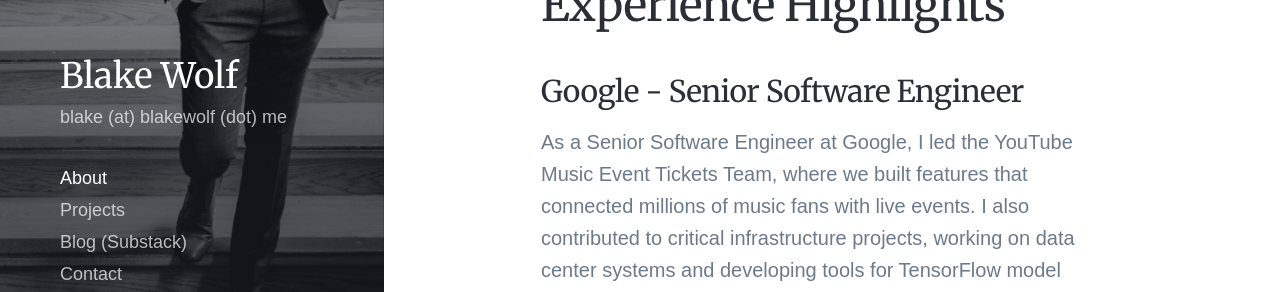
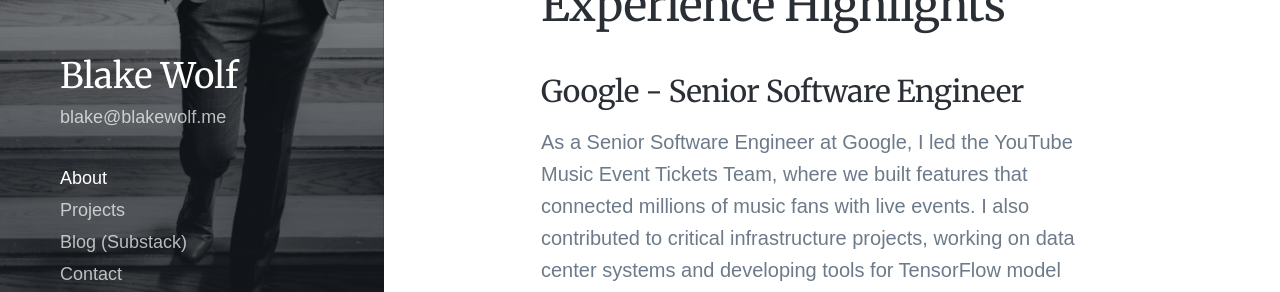
Before and after one commit to cryptid-megalodon/blakewolf.me, a Jekyll site: the page built from index.md, in a window 1280 px wide. Shown: the part 475-767 px from the top of the page. Built offline with Jekyll 4.4.1, drawn with Linux system fonts in a browser that asks for light colours; nearby versions of some CDN libraries; some web fonts are replaced.

Commit message:
Update email

```diff
--- a/_data/settings.yml
+++ b/_data/settings.yml
@@ -1,6 +1,6 @@
 basic_settings:
   site_title: Blake Wolf
-  site_tagline: blake (at) blakewolf (dot) me
+  site_tagline: blake@blakewolf.me
   favicon_image: /images/favicon.ico
 
 header_settings:
```
